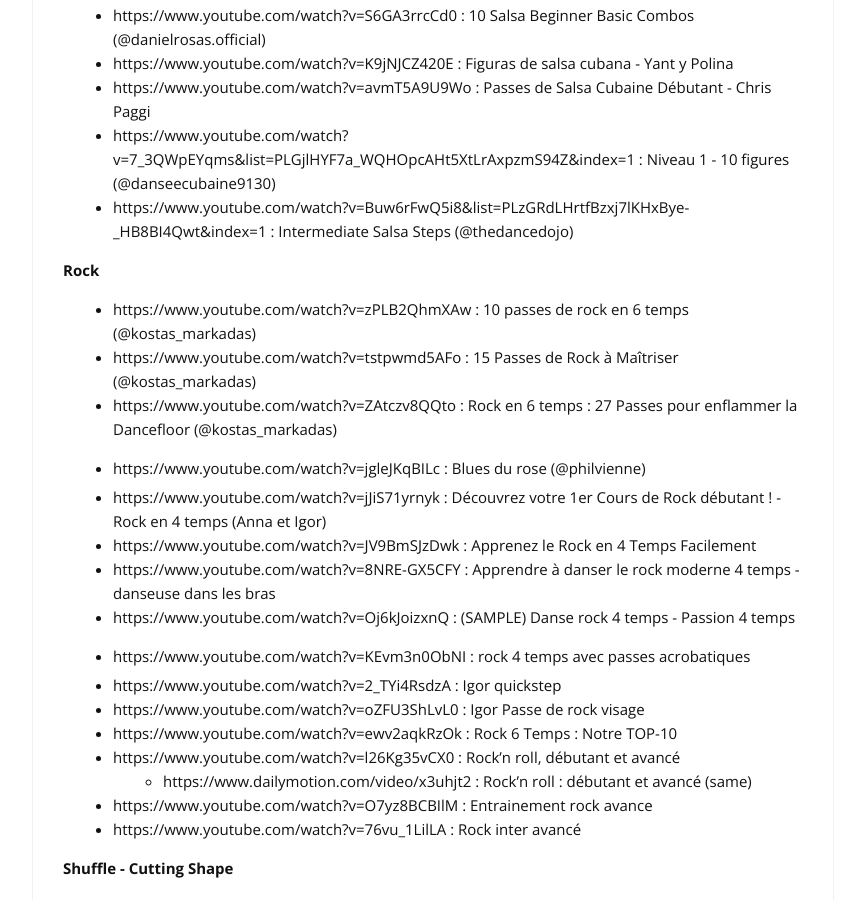
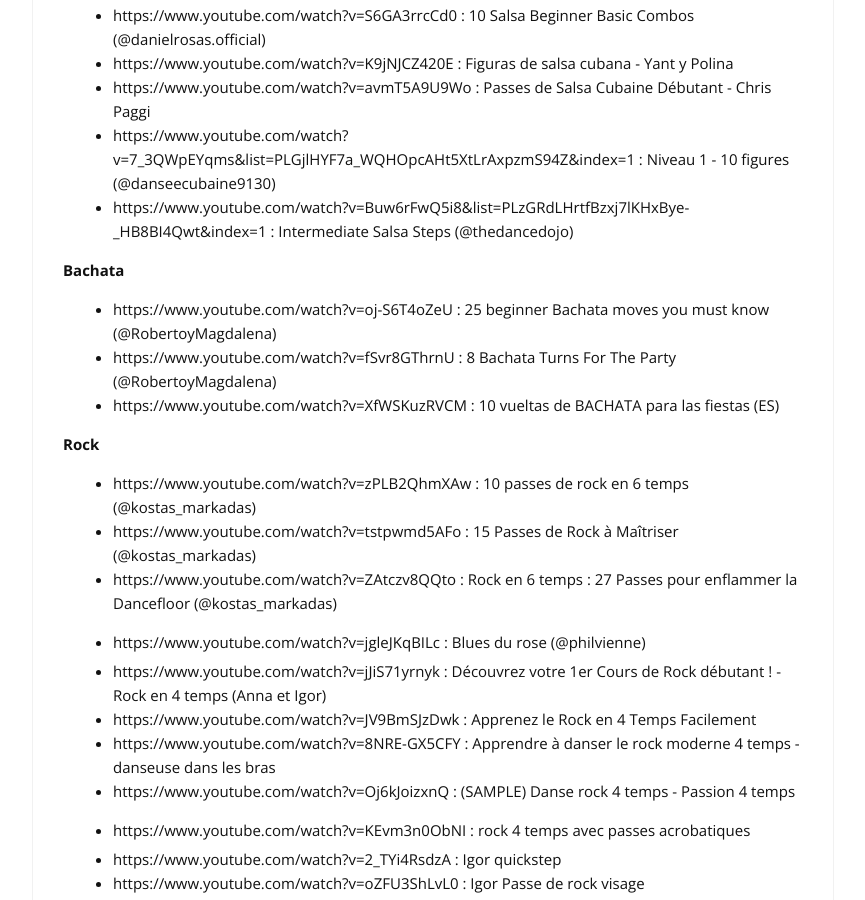
Before and after one commit to cylmat/cylmat.github.io, a Jekyll site: the page built from _pages/tricks.md, in a window 1280 px wide and 900 px high, scrolled down 744 px. Shown: the whole window, without its empty margins (207-1072 px from the left). Built offline with Jekyll 4.4.1, drawn with Linux system fonts in a browser that asks for light colours; nearby versions of some CDN libraries.

Commit message:
Update tricks.md

```diff
--- a/_pages/tricks.md
+++ b/_pages/tricks.md
@@ -25,6 +25,11 @@
 - https://www.youtube.com/watch?v=avmT5A9U9Wo : Passes de Salsa Cubaine Débutant - Chris Paggi
 - https://www.youtube.com/watch?v=7_3QWpEYqms&list=PLGjlHYF7a_WQHOpcAHt5XtLrAxpzmS94Z&index=1 : Niveau 1 - 10 figures (@danseecubaine9130)
 - https://www.youtube.com/watch?v=Buw6rFwQ5i8&list=PLzGRdLHrtfBzxj7lKHxBye-_HB8BI4Qwt&index=1 : Intermediate Salsa Steps (@thedancedojo)
+
+**Bachata**
+- https://www.youtube.com/watch?v=oj-S6T4oZeU : 25 beginner Bachata moves you must know (@RobertoyMagdalena)
+- https://www.youtube.com/watch?v=fSvr8GThrnU : 8 Bachata Turns For The Party (@RobertoyMagdalena)
+- https://www.youtube.com/watch?v=XfWSKuzRVCM : 10 vueltas de BACHATA para las fiestas (ES)
 
 **Rock**
 - https://www.youtube.com/watch?v=zPLB2QhmXAw : 10 passes de rock en 6 temps (@kostas_markadas)
```
